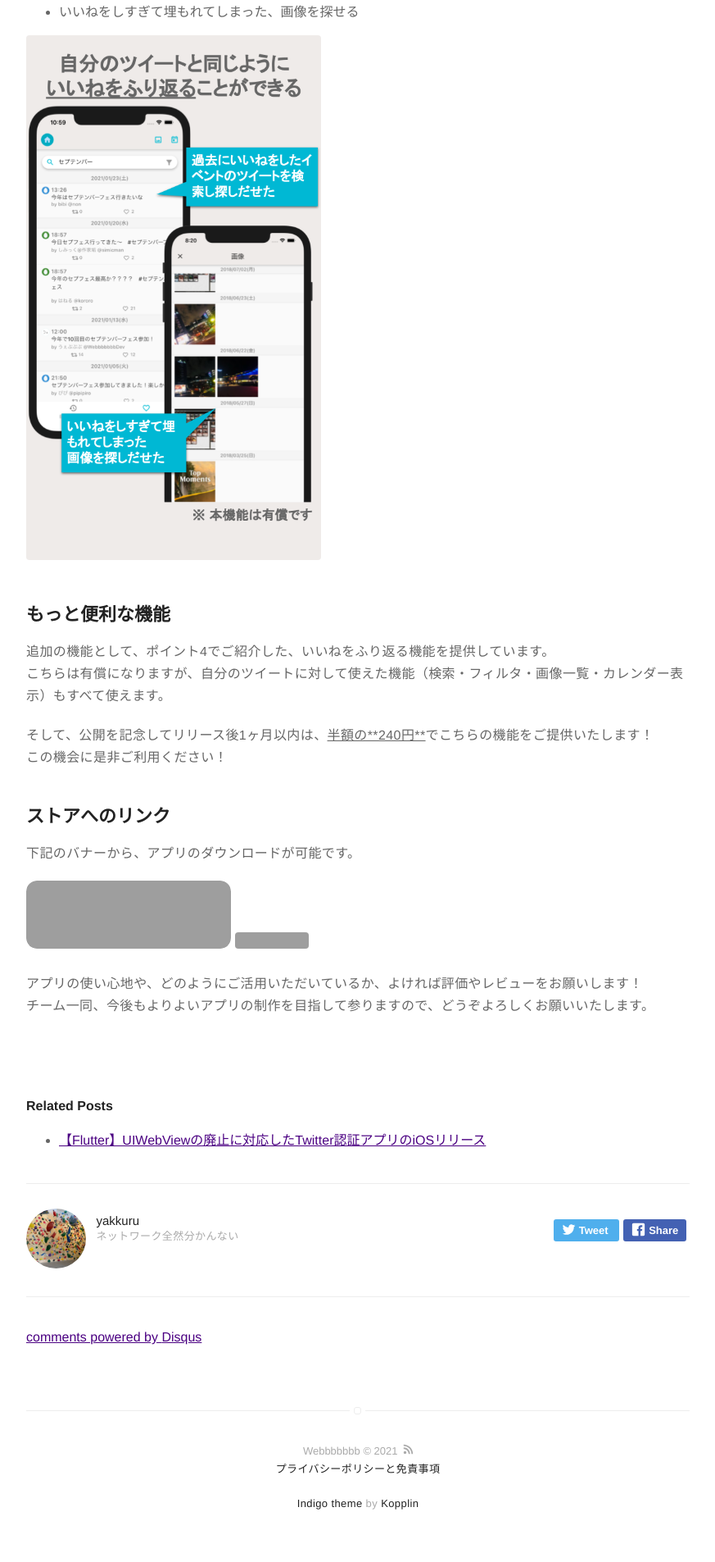
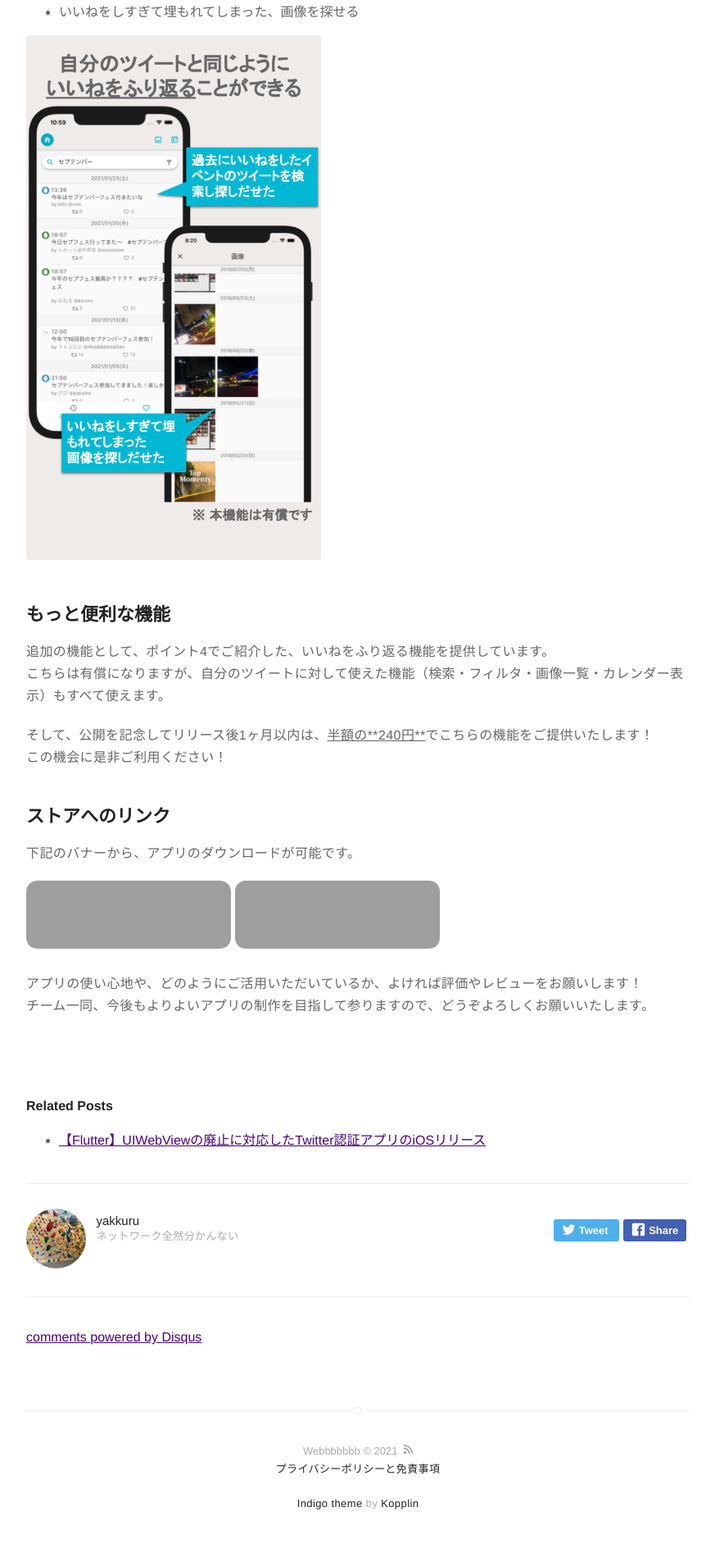
Before and after one commit to piropiro-piro/site, a Jekyll site: the page built from _posts/2021-04-08-tweet-logger-released.markdown, in a window 1280 px wide. Shown: the part 3185-5090 px from the top of the page at 82% size, without its empty margins (203-1076 px from the left). Built offline with Jekyll 4.4.1, drawn with Linux system fonts in a browser that asks for light colours; comment, search, counter and statistics services are not loaded; grey boxes are pictures that could not be loaded.

Commit message:
バッジの修正

```diff
--- a/_posts/2021-04-08-tweet-logger-released.markdown
+++ b/_posts/2021-04-08-tweet-logger-released.markdown
@@ -28,24 +28,24 @@
 - 地名で検索して、その場所での思い出をふり返ることができる
 - RT数でフィルタして、自分のバズったツイートを見返せる
 
-![a]({{"/assets/images/posts/2021-04-08-tweet-logger-released/1.png"|relatvie_url}}){:width="360px"}
+![a]({{ "/assets/images/posts/2021-04-08-tweet-logger-released/1.png" | relatvie_url }}){:width="360px"}
 
 ### ポイント2 過去の画像の一覧をふり返ることができる
 - 友人と行った店の名前が思い出せなくても画像で探し出せる
 
-![a]({{"/assets/images/posts/2021-04-08-tweet-logger-released/2.png"|relatvie_url}}){:width="360px"}
+![a]({{ "/assets/images/posts/2021-04-08-tweet-logger-released/2.png" |relatvie_url }}){:width="360px"}
 
 ## ポイント3 カレンダーでツイートをふり返ることができる
 - 去年の今頃何してたのか、思い出をふり返ることができる
 - 毎日どのくらいツイートしたのかチェックできる
 
-![a]({{"/assets/images/posts/2021-04-08-tweet-logger-released/3.png"|relatvie_url}}){:width="360px"}
+![a]({{ "/assets/images/posts/2021-04-08-tweet-logger-released/3.png" |relatvie_url }}){:width="360px"}
 
 ## ポイント4 自分のツイートと同じように、いいねをふり返ることができる（有償）
 - 過去にいいねをしたイベントのツイートを検索できる
 - いいねをしすぎて埋もれてしまった、画像を探せる
 
-![a]({{"/assets/images/posts/2021-04-08-tweet-logger-released/4.png"|relatvie_url}}){:width="360px"}
+![a]({{ "/assets/images/posts/2021-04-08-tweet-logger-released/4.png" |relatvie_url }}){:width="360px"}
 
 
 ## もっと便利な機能
@@ -60,7 +60,10 @@
 ## ストアへのリンク
 下記のバナーから、アプリのダウンロードが可能です。
 
-<a href="https://apps.apple.com/af/app/tweet-logger/id1553229063?itsct=apps_box&amp;itscg=30200" style="display: inline-block; overflow: hidden; border-top-left-radius: 13px; border-top-right-radius: 13px; border-bottom-right-radius: 13px; border-bottom-left-radius: 13px; width: 250px; height: 83px;"><img src="https://tools.applemediaservices.com/api/badges/download-on-the-app-store/black/en-us?size=250x83&amp;releaseDate=1617062400&h=330bce3e8b7280b3c04d553541f2ad85" alt="Download on the App Store" style="border-top-left-radius: 13px; border-top-right-radius: 13px; border-bottom-right-radius: 13px; border-bottom-left-radius: 13px; width: 250px; height: 83px;"></a>  <a href='https://play.google.com/store/apps/details?id=com.webbbbbbb.tweet_logger&pcampaignid=pcampaignidMKT-Other-global-all-co-prtnr-py-PartBadge-Mar2515-1'><img alt='Get it on Google Play' src='https://play.google.com/intl/en_us/badges/static/images/badges/en_badge_web_generic.png'/></a>
+<a href="https://apps.apple.com/af/app/tweet-logger/id1553229063?itsct=apps_box&amp;itscg=30200" style="display: inline-block; overflow: hidden; border-top-left-radius: 13px; border-top-right-radius: 13px; border-bottom-right-radius: 13px; border-bottom-left-radius: 13px; width: 250px; height: 83px;">
+<img src="https://tools.applemediaservices.com/api/badges/download-on-the-app-store/black/en-us?size=250x83&amp;releaseDate=1617062400&h=330bce3e8b7280b3c04d553541f2ad85" alt="Download on the App Store" style="border-top-left-radius: 13px; border-top-right-radius: 13px; border-bottom-right-radius: 13px; border-bottom-left-radius: 13px; width: 250px; height: 83px;"></a>
+<a href='https://play.google.com/store/apps/details?id=com.webbbbbbb.tweet_logger&pcampaignid=pcampaignidMKT-Other-global-all-co-prtnr-py-PartBadge-Mar2515-1'>
+<img src='https://play.google.com/intl/en_us/badges/static/images/badges/en_badge_web_generic.png' alt='Get it on Google Play' style="border-top-left-radius: 13px; border-top-right-radius: 13px; border-bottom-right-radius: 13px; border-bottom-left-radius: 13px; width: 250px; height: 83px;"/></a>
 
 
 アプリの使い心地や、どのようにご活用いただいているか、よければ評価やレビューをお願いします！<br>
```
